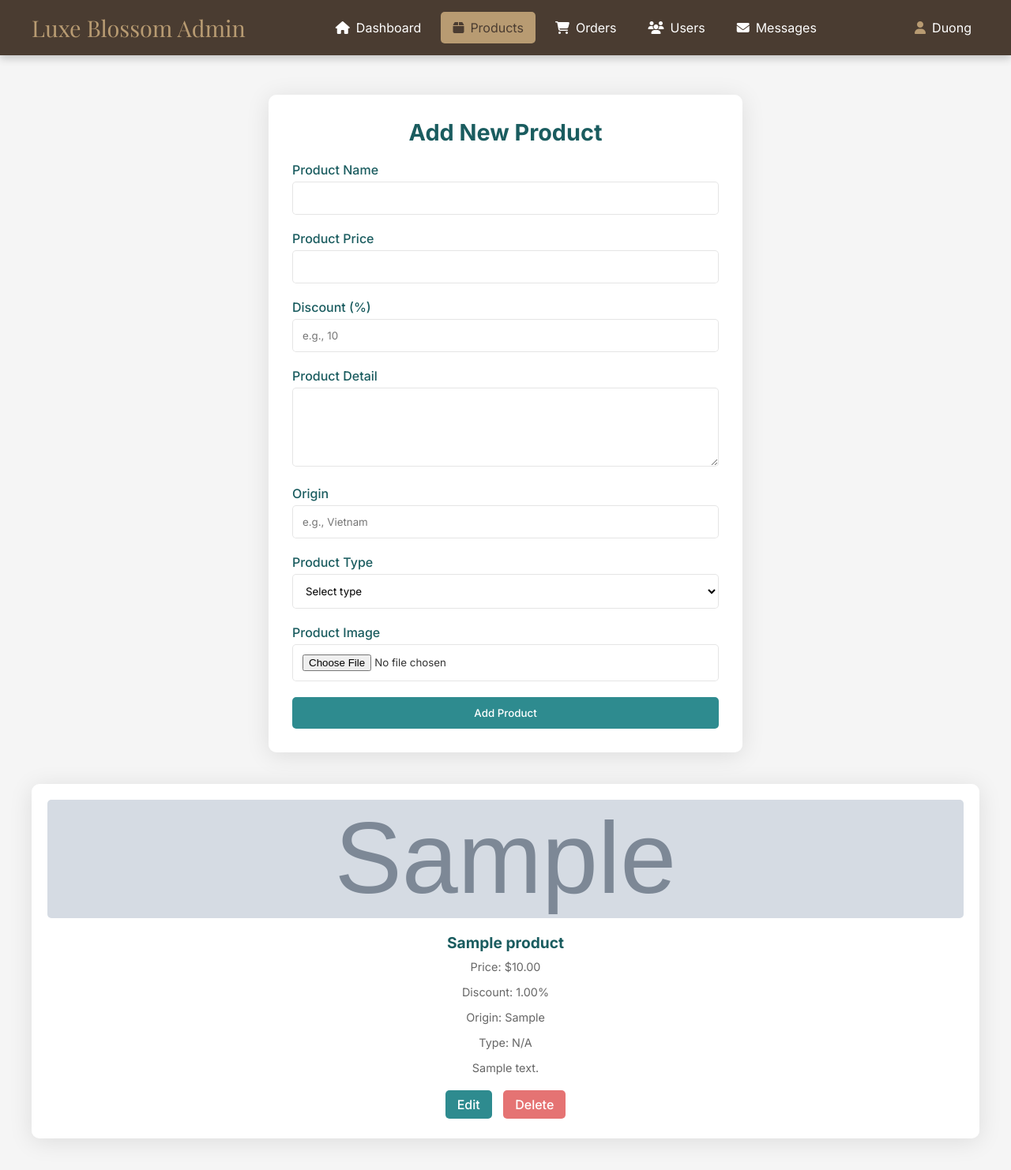
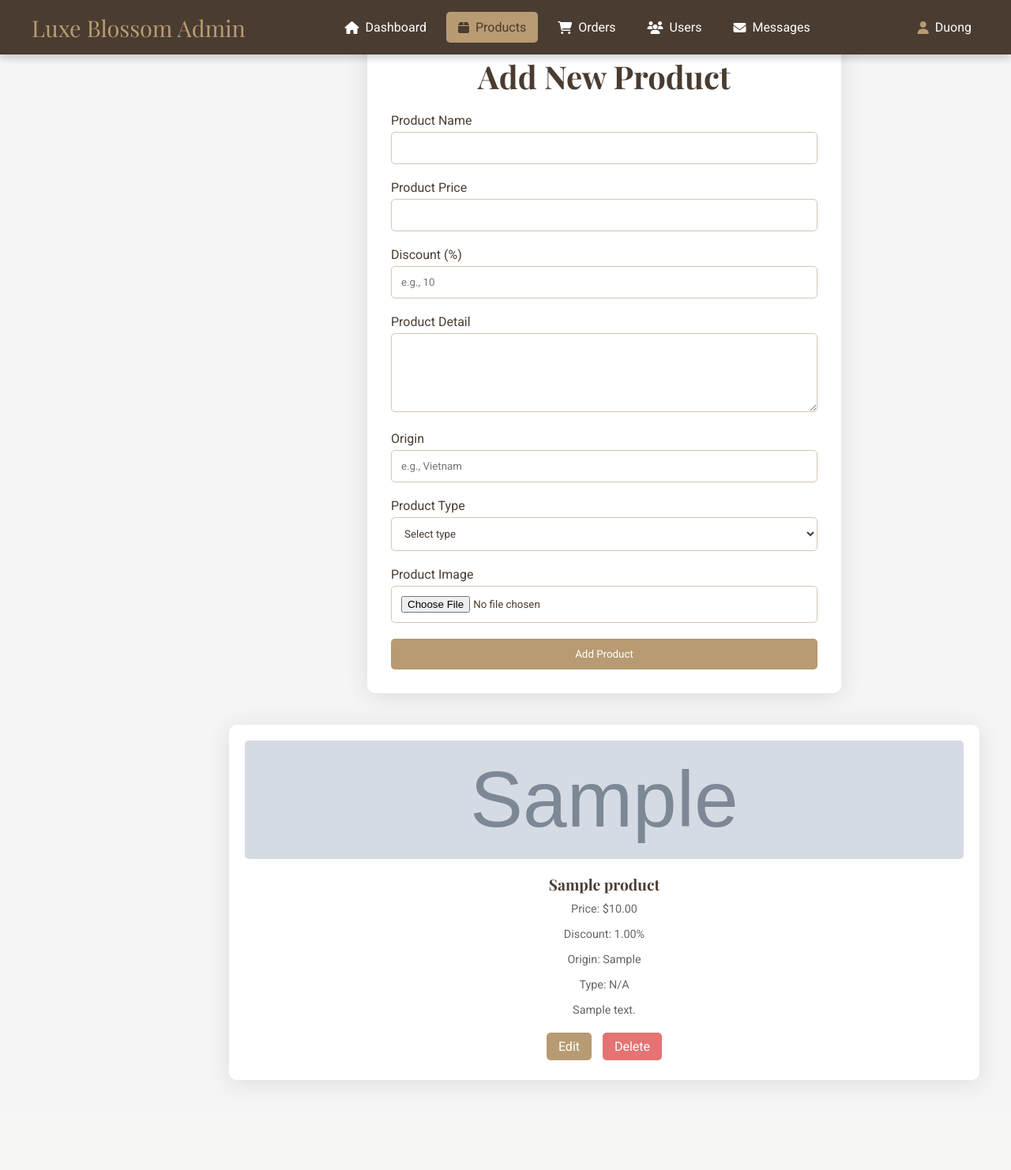
Before and after one commit to Tick2005/Flower-shop, a PHP site: page /admin_product.php in a window 1280 px wide. Shown: the whole page at 79% size. After the commit the page ends 1373 px from the top, so only its background shows below. Run offline with PHP 8.4, Linux system fonts and the light colour scheme; a user stored in the database is signed in; tables that the repository leaves empty hold one stand-in row (values such as "Sample post"); grey boxes marked "Sample" are stand-in pictures.

Commit message:
Update admin_product.php

```diff
--- a/admin_product.php
+++ b/admin_product.php
@@ -1,8 +1,11 @@
 <?php
+ob_start(); // Start output buffering
+session_start();
 include 'connection.php';
 include 'admin_header.php';
+
 // Session timeout
-$timeout_duration = 1800; // 30 minutes
+$timeout_duration = 600;
 if (isset($_SESSION['LAST_ACTIVITY']) && (time() - $_SESSION['LAST_ACTIVITY']) > $timeout_duration) {
     session_unset();
     session_destroy();
@@ -17,6 +20,11 @@ if (!$admin_id) {
     $_SESSION['message'] = 'Please log in as an admin to access this page.';
     header('Location: login.php');
     exit();
+}
+
+// Generate CSRF token if not set
+if (!isset($_SESSION['csrf_token'])) {
+    $_SESSION['csrf_token'] = bin2hex(random_bytes(32));
 }
 
 $message = [];
@@ -56,7 +64,7 @@ if (isset($_POST['add-product']) && isset($_POST['csrf_token']) && $_POST['csrf_
         $message[] = 'All required fields must be filled.';
     } elseif ($sale < 0 || $sale > 100) {
         $message[] = 'Discount must be between 0 and 100%.';
-    } elseif (!in_array($type, ['birthday', 'wedding', 'bouquet', 'condolence', 'backet', 'other', ''])) {
+    } elseif (!in_array($type, ['birthday', 'wedding', 'bouquet', 'condolence', 'basket', 'other', ''])) {
         $message[] = 'Invalid product type.';
     } else {
         // Check if product name exists
@@ -100,7 +108,7 @@ if (isset($_POST['update_product']) && isset($_POST['csrf_token']) && $_POST['cs
         $message[] = 'All required fields must be filled.';
     } elseif ($update_sale < 0 || $update_sale > 100) {
         $message[] = 'Discount must be between 0 and 100%.';
-    } elseif (!in_array($update_type, ['birthday', 'wedding', 'bouquet', 'condolence', 'backet', 'other', ''])) {
+    } elseif (!in_array($update_type, ['birthday', 'wedding', 'bouquet', 'condolence', 'basket', 'other', ''])) {
         $message[] = 'Invalid product type.';
     } else {
         if (!empty($_FILES['update_p_image']['name'])) {
@@ -141,30 +149,29 @@ if (isset($_POST['update_product']) && isset($_POST['csrf_token']) && $_POST['cs
     <meta name="viewport" content="width=device-width, initial-scale=1.0">
     <title>Admin Product Management - Flower Shop</title>
     <link rel="stylesheet" href="https://cdnjs.cloudflare.com/ajax/libs/font-awesome/6.4.2/css/all.min.css">
-    <link href="https://fonts.googleapis.com/css2?family=Inter:wght@400;500;600;700&display=swap" rel="stylesheet">
+    <link href="https://fonts.googleapis.com/css2?family=Roboto&family=Playfair+Display:wght@400;600&display=swap" rel="stylesheet">
     <style>
         * {
             margin: 0;
             padding: 0;
             box-sizing: border-box;
-            font-family: 'Inter', sans-serif;
+            font-family: 'Roboto', sans-serif;
         }
 
         body {
             background: #f5f5f5;
-            color: #333;
-            padding-top: 80px;
+            color: #4a3c31;
         }
+
         .container {
             display: flex;
             min-height: 100vh;
         }
-        .menu-toggle{
-            display:none;
-        }
+
         .main-content {
             flex: 1;
             padding: 40px;
+            margin-left: 250px;
         }
 
         .add-products form {
@@ -178,8 +185,9 @@ if (isset($_POST['update_product']) && isset($_POST['csrf_token']) && $_POST['cs
         }
 
         .add-products h1 {
-            font-size: 1.8rem;
-            color: #1a5c5f;
+            font-family: 'Playfair Display', serif;
+            font-size: 2.5rem;
+            color: #4a3c31;
             margin-bottom: 20px;
             text-align: center;
         }
@@ -191,7 +199,7 @@ if (isset($_POST['update_product']) && isset($_POST['csrf_token']) && $_POST['cs
         .input-field label {
             display: block;
             font-weight: 500;
-            color: #1a5c5f;
+            color: #4a3c31;
             margin-bottom: 5px;
         }
 
@@ -200,9 +208,10 @@ if (isset($_POST['update_product']) && isset($_POST['csrf_token']) && $_POST['cs
         .input-field select {
             width: 100%;
             padding: 12px;
-            border: 1px solid rgba(0, 0, 0, 0.1);
+            border: 1px solid #d4c7b0;
             border-radius: 5px;
             background: rgba(255, 255, 255, 0.5);
+            color: #4a3c31;
             transition: border-color 0.3s;
         }
 
@@ -219,7 +228,7 @@ if (isset($_POST['update_product']) && isset($_POST['csrf_token']) && $_POST['cs
         }
 
         .btn {
-            background: #2e8b8f;
+            background: #b89b72;
             color: white;
             padding: 12px 20px;
             border: none;
@@ -265,8 +274,9 @@ if (isset($_POST['update_product']) && isset($_POST['csrf_token']) && $_POST['cs
         }
 
         .show-products .box h4 {
+            font-family: 'Playfair Display', serif;
             font-size: 1.2rem;
-            color: #1a5c5f;
+            color: #4a3c31;
             margin-bottom: 10px;
         }
 
@@ -283,16 +293,17 @@ if (isset($_POST['update_product']) && isset($_POST['csrf_token']) && $_POST['cs
             border-radius: 5px;
             text-decoration: none;
             font-weight: 500;
-            transition: background 0.3s, color 0.3s;
+            transition: background 0.3s, transform 0.2s;
         }
 
         .edit {
-            background: #2e8b8f;
+            background: #b89b72;
             color: white;
         }
 
         .edit:hover {
-            background: #1a5c5f;
+            background: #a68a64;
+            transform: translateY(-2px);
         }
 
         .delete {
@@ -554,3 +557,6 @@ if (isset($_POST['update_product']) && isset($_POST['csrf_token']) && $_POST['cs
     </script>
 </body>
 </html>
+<?php
+ob_end_flush(); // Flush the output buffer
+?>
```
Also changed, not shown: other parts of admin_product.php (+14 -22 lines).
